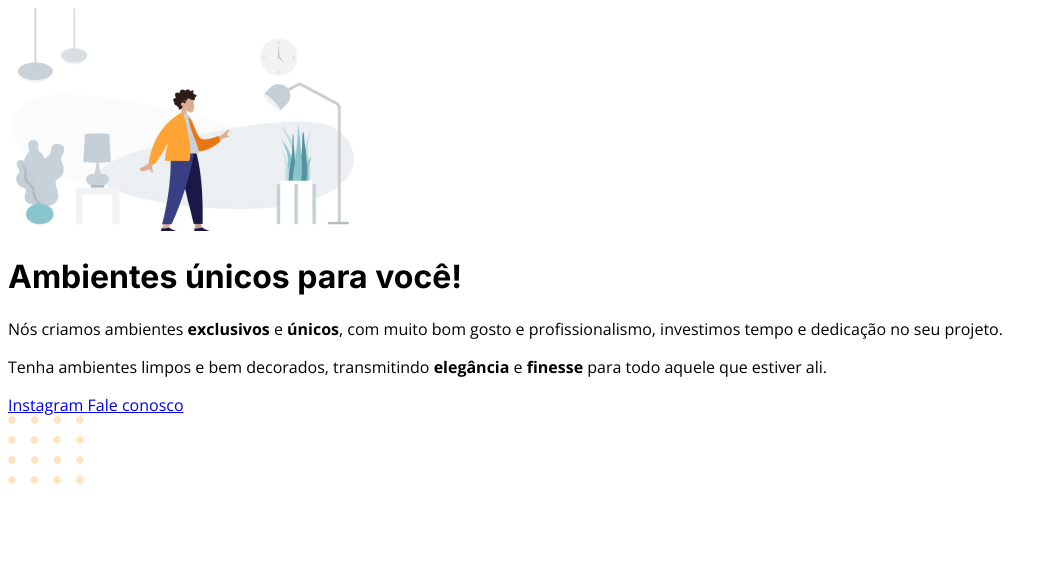
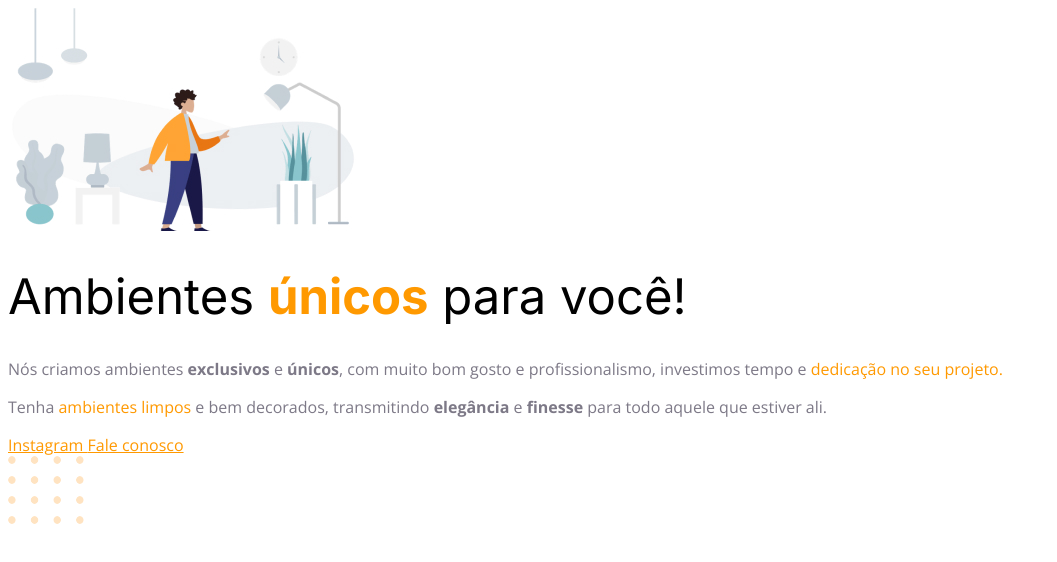
Before and after one commit to isisgoncalves/Rocketseat-01, a plain HTML site: page index.html in a window 1280 px wide. Shown: the whole page, without its empty margins (0-1057 px from the left). Drawn offline with nearby package versions, Linux system fonts and the light colour scheme.

Commit message:
fontes
Alteração de cores e tamanhos de fonte.

```diff
--- a/style.css
+++ b/style.css
@@ -1,7 +1,22 @@
 h1{
-  font-family: 'Inter', sem serifa;
+  font-family: 'Inter', sans-serif;
+  font-size: 49px;
+  line-height: 56px;
+  font-weight: normal;
+  }
+
+  h1 span{
+    font-weight: bold;
   }
 
 body {
   font-family: 'Open Sans', sans-serif;
 }
+
+span, a{
+  color: #FF9900;
+}
+
+p{
+  color: #7D7987;
+}
```
